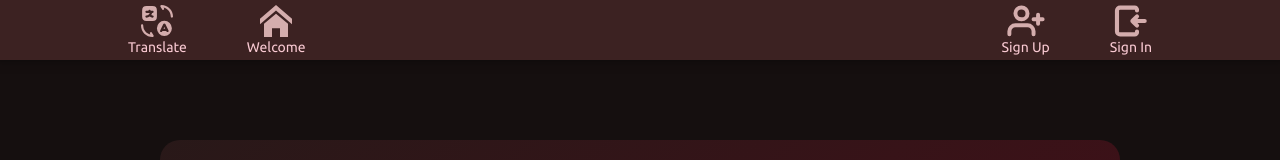
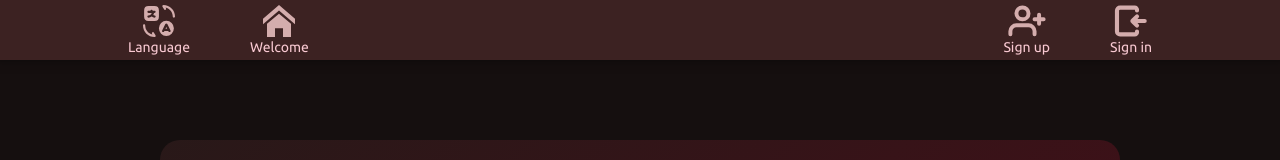
Before and after one commit to shchegolenkov/graphiql-app, a React (Vite) app: page / in a window 1280 px wide. Shown: the top 160 px of the page. Built offline with nearby package versions, Linux system fonts and the light colour scheme; no server answers.

Commit message:
feat: implement header localization

```diff
--- a/src/components/Header/index.tsx
+++ b/src/components/Header/index.tsx
@@ -1,4 +1,4 @@
-import { useEffect, useState } from 'react';
+import { useEffect, useState, useContext } from 'react';
 
 import { Link } from 'react-router-dom';
 import { Tooltip } from '@mui/material';
@@ -6,8 +6,10 @@ import clsx from 'clsx';
 
 import { useAppDispatch } from '../../hooks/redux-hook';
 import { useAuth } from '../../hooks/useAuth';
+import { useLanguage } from '../../hooks/useLanguage';
 import { logout } from '../../firebase';
 import { closeModal } from '../../store/modal/modal.slice';
+import { LangContext } from '../../context/langContext';
 import { RouteLinks } from '../../utils/types';
 
 import TranslateIcon from '../../assets/svg/translateIcon.svg?react';
@@ -20,6 +22,9 @@ import GraphQLIcon from '../../assets/svg/graphql_svg.svg?react';
 import styles from './Header.module.scss';
 
 export const Header = () => {
+  const lang = useLanguage();
+  const { switchLanguage } = useContext(LangContext);
+
   const dispatch = useAppDispatch();
   const { isAuth, email } = useAuth();
   const [isScrolled, setIsScrolled] = useState(false);
@@ -48,39 +53,59 @@ export const Header = () => {
     >
       <nav className={styles.nav}>
         <div className={styles.navBlock}>
-          <button className={styles.iconBlock}>
+          <button
+            className={styles.iconBlock}
+            onClick={switchLanguage}
+            aria-label="Translate"
+          >
             <TranslateIcon className={styles.icon} />
-            <p>Translate</p>
+            <p>{lang.header_translate_button}</p>
           </button>
-          <Link to="/" className={styles.iconBlock}>
+          <Link to="/" className={styles.iconBlock} aria-label="Welcome">
             <WelcomeIcon className={styles.icon} />
-            <p>Welcome</p>
+            <p>{lang.header_welcome_page_button}</p>
           </Link>
           {isAuth && (
-            <Link to={RouteLinks.Main} className={styles.iconBlock}>
+            <Link
+              to={RouteLinks.Main}
+              className={styles.iconBlock}
+              aria-label="Main"
+            >
               <GraphQLIcon className={styles.icon} />
-              <p>Main page</p>
+              <p>{lang.header_main_page_button}</p>
             </Link>
           )}
         </div>
         <div className={styles.navBlock}>
           {!isAuth && (
-            <Link to={RouteLinks.SignUp} className={styles.iconBlock}>
+            <Link
+              to={RouteLinks.SignUp}
+              className={styles.iconBlock}
+              aria-label="Sign Up"
+            >
               <SignUpIcon className={styles.authIcon} />
-              <p>Sign Up</p>
+              <p>{lang.header_sign_up_button}</p>
             </Link>
           )}
           {isAuth ? (
             <Tooltip title={`Logout from ${email}`}>
-              <button className={styles.iconBlock} onClick={handleLogout}>
+              <button
+                className={styles.iconBlock}
+                onClick={handleLogout}
+                aria-label="Logout"
+              >
                 <LogoutIcon className={styles.authIcon} />
-                <p>Logout</p>
+                <p>{lang.header_logout_button}</p>
               </button>
             </Tooltip>
           ) : (
-            <Link to="/signin" className={styles.iconBlock}>
+            <Link
+              to="/signin"
+              className={styles.iconBlock}
+              aria-label="Sign In"
+            >
               <SignInIcon className={styles.authIcon} />
-              <p>Sign In</p>
+              <p>{lang.header_sign_in_button}</p>
             </Link>
           )}
         </div>
--- /dev/null
+++ b/src/locales/en.json
@@ -0,0 +1,8 @@
+{
+  "header_translate_button": "Language",
+  "header_welcome_page_button": "Welcome",
+  "header_main_page_button": "Main page",
+  "header_sign_in_button": "Sign in",
+  "header_sign_up_button": "Sign up",
+  "header_logout_button": "Logout"
+}
--- /dev/null
+++ b/src/locales/ru.json
@@ -0,0 +1,8 @@
+{
+  "header_translate_button": "Язык",
+  "header_welcome_page_button": "Приветствие",
+  "header_main_page_button": "Главная",
+  "header_sign_in_button": "Войти",
+  "header_sign_up_button": "Присоединиться",
+  "header_logout_button": "Выйти"
+}
```
Also changed, not shown: 1 other file (tests, documents, lock files or other folders).
